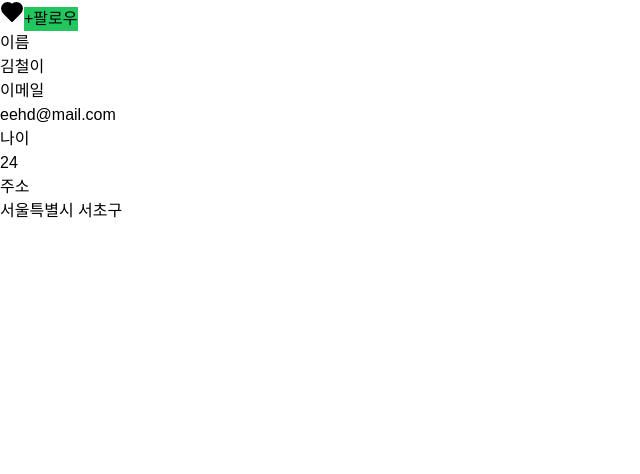
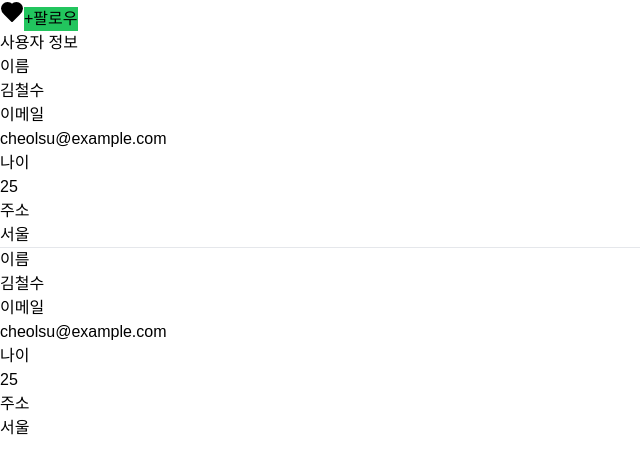
Before and after one commit to odada-o/dashboard-study, a Next.js app: page /context in a window 1280 px wide. Shown: the top 474 px of the page, without its empty margins (0-640 px from the left). Built offline with nearby package versions, Linux system fonts and the light colour scheme.

Commit message:
data context 변경

```diff
--- a/src/components/user/User.jsx
+++ b/src/components/user/User.jsx
@@ -1,7 +1,9 @@
-import React from 'react'
+import React, { createContext, useContext } from 'react'
+
+// 생성
+const UserContext = createContext();
 
 const User = () => {
-
   const userData = {
     name: "김철수",
     email: "cheolsu@example.com",
@@ -10,22 +12,46 @@ const User = () => {
   };
 
   return (
+    // 보급
+    <UserContext.Provider value={userData}>
+      <h2>사용자 정보</h2>
+      <UserProfile />
+      <hr />
+      <UserProfile />
+    </UserContext.Provider>
+  )
+}
+
+const UserProfile = () => {
+  // 사용
+  const {name, email, age, location} = useContext(UserContext);
+  return (
     <div>
       <dl>
         <dt>이름</dt>
-        <dd>김철이</dd>
+        <dd>{name}</dd>
       </dl>
       <dl>
         <dt>이메일</dt>
-        <dd>eehd@mail.com</dd>
+        <dd>{email}</dd>
       </dl>
+      <UserInfo age={age} location={location} />
+    </div>
+  )
+}
+
+const UserInfo = () => {
+  // 사용
+  const {age, location} = useContext(UserContext);
+  return (
+    <div>
       <dl>
         <dt>나이</dt>
-        <dd>24</dd>
+        <dd>{age}</dd>
       </dl>
       <dl>
         <dt>주소</dt>
-        <dd>서울특별시 서초구</dd>
+        <dd>{location}</dd>
       </dl>
     </div>
   )
```
